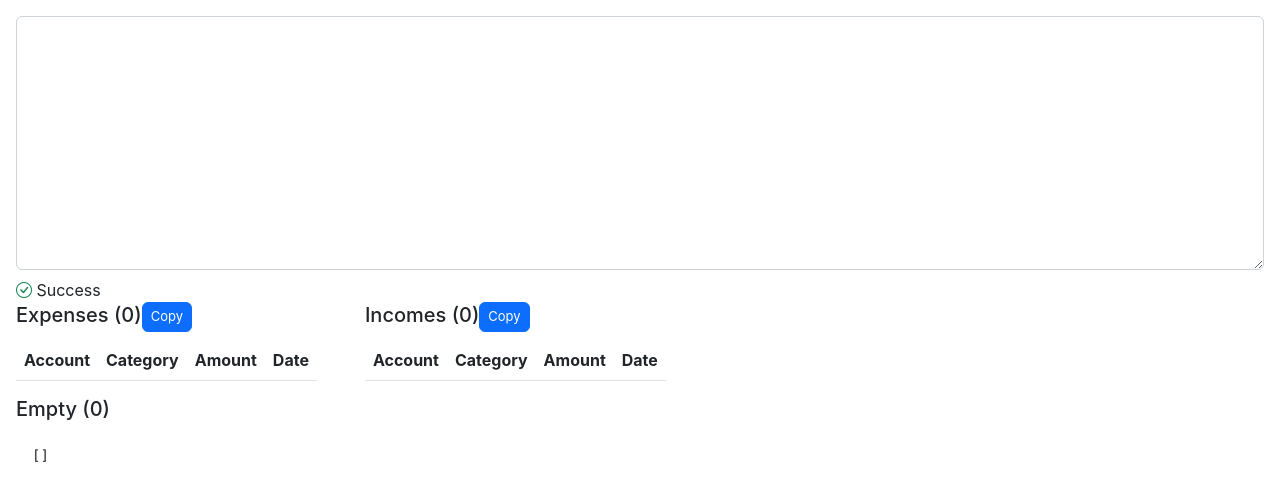
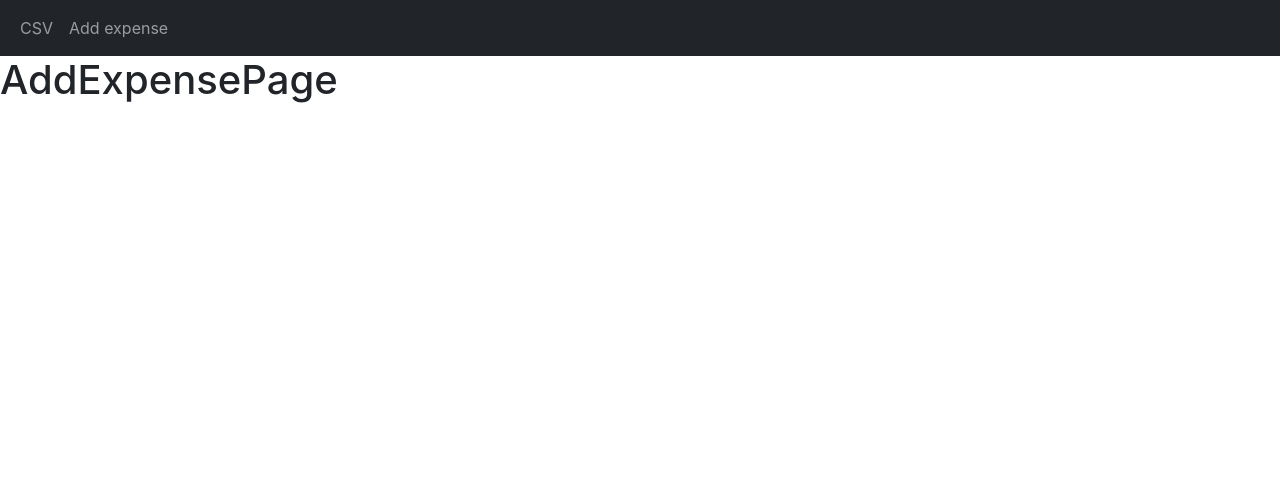
Before and after one commit to IAfanasov/home-finances-react, a React (Create React App) app: page / in a window 1280 px wide. Shown: the top 500 px of the page. Built offline with nearby package versions, Linux system fonts and the light colour scheme.

Commit message:
feat: add rounting and empty page for expense form

```diff
--- a/package.json
+++ b/package.json
@@ -9,6 +9,7 @@
     "papaparse": "^5.3.2",
     "react": "^18.2.0",
     "react-dom": "^18.2.0",
+    "react-router-dom": "^6.3.0",
     "react-scripts": "5.0.1",
     "web-vitals": "^2.1.4"
   },
--- a/src/App.tsx
+++ b/src/App.tsx
@@ -1,72 +1,25 @@
-import React, { useState } from 'react';
+import React from 'react';
 import './App.css';
-import { GSExpenseOrIncomeCsvRow, RevolutCsvRow } from "./model";
-import { AbnCsvRow } from "./abn/model";
-import { processAbn } from "./abn/abn";
-import { IncomeOrExpenseSection } from "./income-or-expense-section/IncomeOrExpenseSection";
-import { processRevolut } from "./revolut/revolut";
+import { Route, Routes } from "react-router-dom";
+import AddExpenseForm from './pages/AddExpenseForm';
+import CsvExportPage from './pages/CsvExportPage';
+import { RoutePath } from "./route-path.enum";
+import MainNavigation from "./components/MainNavigation";
 
 function App() {
-    const initialState: {
-        succeed: boolean,
-        expenses: GSExpenseOrIncomeCsvRow[],
-        incomes: GSExpenseOrIncomeCsvRow[],
-        empty: AbnCsvRow[] | RevolutCsvRow[],
-        error: string
-    } = {
-        succeed: true,
-        expenses: [],
-        incomes: [],
-        empty: [],
-        error: ''
-    };
-    const [state, setState] = useState(initialState);
-
-    async function processNewText(text: string) {
-        try {
-            let result : { expenses: GSExpenseOrIncomeCsvRow[], incomes: GSExpenseOrIncomeCsvRow[], empty: AbnCsvRow[] | RevolutCsvRow[] };
-            if (text.split('\t').length > 3) {
-                result = processAbn(text);
-            } else {
-                result = processRevolut(text);
-            }
-            setState({
-                succeed: true,
-                expenses: result.expenses,
-                incomes: result.incomes,
-                empty: result.empty,
-                error: ''
-            });
-        } catch (err: any) {
-            setState({
-                succeed: false,
-                expenses: state.expenses,
-                incomes: state.incomes,
-                empty: state.empty,
-                error: err?.toString(),
-            });
-        }
-    }
 
     return (
-        <div className='p-3'>
-            <textarea className="form-control mb-2"
-                      rows={10}
-                      onChange={newVal => processNewText(newVal.target.value)}></textarea>
-
-            {
-                state.succeed
-                    ? <div><i className="bi bi-check-circle text-success"></i> Success</div>
-                    : <div><i className="bi bi-x-circle text-danger pr-1"></i> {state.error}</div>
-            }
-
-            <div className='d-flex gap-5'>
-                <IncomeOrExpenseSection title={"Expenses"} records={state.expenses}></IncomeOrExpenseSection>
-                <IncomeOrExpenseSection title={"Incomes"} records={state.incomes}></IncomeOrExpenseSection>
-            </div>
-            <h5>Empty ({state.empty.length})</h5>
-            <pre className="p-3">{JSON.stringify(state.empty, null, 4)}</pre>
-        </div>
+        <React.Fragment>
+            <MainNavigation></MainNavigation>
+            <Routes>
+                <Route path={RoutePath.root}
+                       element={<AddExpenseForm/>}/>
+                <Route path={RoutePath.csv}
+                       element={<CsvExportPage/>}/>
+                <Route path={RoutePath.addExpense}
+                       element={<AddExpenseForm/>}/>
+            </Routes>
+        </React.Fragment>
     );
 }
 
--- /dev/null
+++ b/src/components/CsvExport.tsx
@@ -0,0 +1,72 @@
+import React, { useState } from 'react';
+import { GSExpenseOrIncomeCsvRow, RevolutCsvRow } from "../model";
+import { AbnCsvRow } from "../abn/model";
+import { processAbn } from "../abn/abn";
+import { IncomeOrExpenseSection } from "../income-or-expense-section/IncomeOrExpenseSection";
+import { processRevolut } from "../revolut/revolut";
+
+function CsvExport() {
+    const initialState: {
+        succeed: boolean,
+        expenses: GSExpenseOrIncomeCsvRow[],
+        incomes: GSExpenseOrIncomeCsvRow[],
+        empty: AbnCsvRow[] | RevolutCsvRow[],
+        error: string
+    } = {
+        succeed: true,
+        expenses: [],
+        incomes: [],
+        empty: [],
+        error: ''
+    };
+    const [state, setState] = useState(initialState);
+
+    async function processNewText(text: string) {
+        try {
+            let result : { expenses: GSExpenseOrIncomeCsvRow[], incomes: GSExpenseOrIncomeCsvRow[], empty: AbnCsvRow[] | RevolutCsvRow[] };
+            if (text.split('\t').length > 3) {
+                result = processAbn(text);
+            } else {
+                result = processRevolut(text);
+            }
+            setState({
+                succeed: true,
+                expenses: result.expenses,
+                incomes: result.incomes,
+                empty: result.empty,
+                error: ''
+            });
+        } catch (err: any) {
+            setState({
+                succeed: false,
+                expenses: state.expenses,
+                incomes: state.incomes,
+                empty: state.empty,
+                error: err?.toString(),
+            });
+        }
+    }
+
+    return (
+        <div className='p-3'>
+            <textarea className="form-control mb-2"
+                      rows={10}
+                      onChange={newVal => processNewText(newVal.target.value)}></textarea>
+
+            {
+                state.succeed
+                    ? <div><i className="bi bi-check-circle text-success"></i> Success</div>
+                    : <div><i className="bi bi-x-circle text-danger pr-1"></i> {state.error}</div>
+            }
+
+            <div className='d-flex gap-5'>
+                <IncomeOrExpenseSection title={"Expenses"} records={state.expenses}></IncomeOrExpenseSection>
+                <IncomeOrExpenseSection title={"Incomes"} records={state.incomes}></IncomeOrExpenseSection>
+            </div>
+            <h5>Empty ({state.empty.length})</h5>
+            <pre className="p-3">{JSON.stringify(state.empty, null, 4)}</pre>
+        </div>
+    );
+}
+
+export default CsvExport;
--- /dev/null
+++ b/src/components/MainNavigation.tsx
@@ -0,0 +1,23 @@
+import { NavLink } from "react-router-dom";
+import { RoutePath } from "../route-path.enum";
+
+function MainNavigation() {
+    return <header>
+        <nav className="navbar navbar-expand-lg navbar-dark bg-dark">
+            <div className="container-fluid">
+                <ul className="navbar-nav me-auto mb-2 mb-lg-0">
+                    <li className="nav-item">
+                        <NavLink className="nav-link"
+                                 to={RoutePath.csv}>CSV</NavLink>
+                    </li>
+                    <li>
+                        <NavLink className="nav-link"
+                                 to={RoutePath.addExpense}>Add expense</NavLink>
+                    </li>
+                </ul>
+            </div>
+        </nav>
+    </header>
+}
+
+export default MainNavigation;
--- a/src/index.tsx
+++ b/src/index.tsx
@@ -3,14 +3,17 @@ import ReactDOM from 'react-dom/client';
 import './index.css';
 import App from './App';
 import reportWebVitals from './reportWebVitals';
+import { BrowserRouter } from 'react-router-dom';
 
 const root = ReactDOM.createRoot(
-  document.getElementById('root') as HTMLElement
+    document.getElementById('root') as HTMLElement
 );
 root.render(
-  <React.StrictMode>
-    <App />
-  </React.StrictMode>
+    <React.StrictMode>
+        <BrowserRouter>
+            <App/>
+        </BrowserRouter>
+    </React.StrictMode>
 );
 
 // If you want to start measuring performance in your app, pass a function
--- /dev/null
+++ b/src/pages/AddExpenseForm.tsx
@@ -0,0 +1,5 @@
+export function AddExpensePage() {
+    return <h1>AddExpensePage</h1>
+}
+
+export default AddExpensePage;
--- /dev/null
+++ b/src/pages/CsvExportPage.tsx
@@ -0,0 +1,10 @@
+import CsvExport from "../components/CsvExport";
+
+function CsvExportPage() {
+    return <div>
+        <h1>CsvExportPage</h1>
+        <CsvExport></CsvExport>
+    </div>
+}
+
+export default CsvExportPage;
--- /dev/null
+++ b/src/route-path.enum.ts
@@ -0,0 +1,5 @@
+export enum RoutePath {
+    root='/',
+    csv='/csv',
+    addExpense='/addExpense',
+}
```
Also changed, not shown: 1 other file (tests, documents, lock files or other folders).
